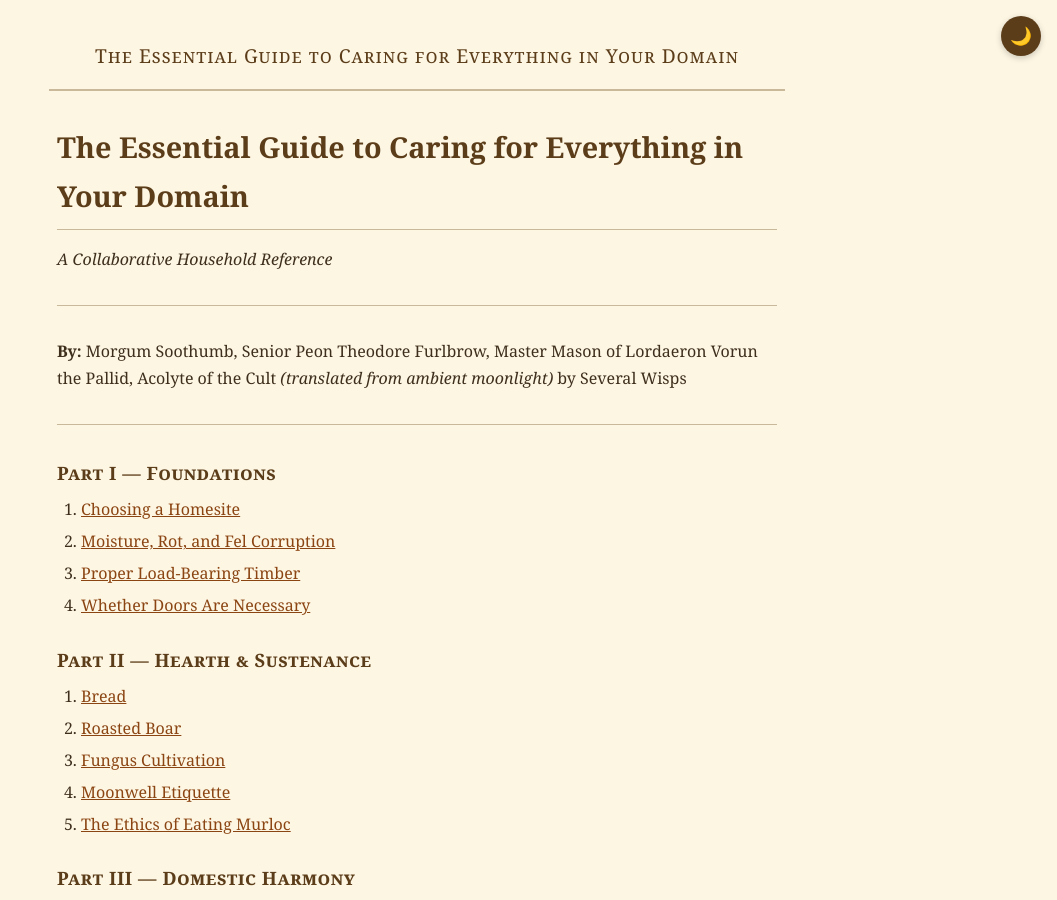
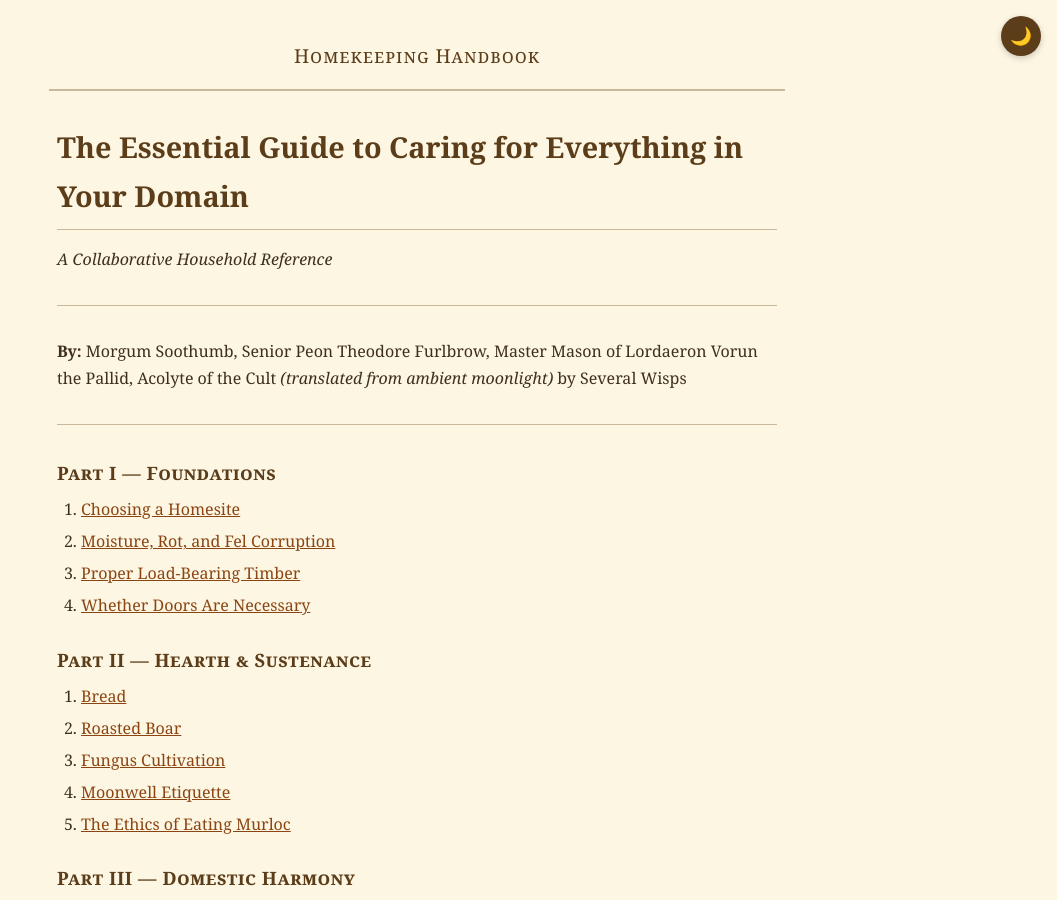
Before and after one commit to TroelsPDC/HomekeepingHandbook, a Jekyll site: the page built from index.md, in a window 1280 px wide and 900 px high. Shown: the whole window, without its empty margins (223-1280 px from the left). Built offline with Jekyll 4.4.1, drawn with Linux system fonts in a browser that asks for light colours.

Commit message:
Change site title to "Homekeeping Handbook"

```diff
--- a/_config.yml
+++ b/_config.yml
@@ -1,4 +1,4 @@
-title: "The Essential Guide to Caring for Everything in Your Domain"
+title: "Homekeeping Handbook"
 description: "A Collaborative Household Reference — by Morgum Soothumb, Theodore Furlbrow, Vorun the Pallid, and Several Wisps"
 baseurl: "/HomekeepingHandbook"
 url: "https://troelspdc.github.io"
```
